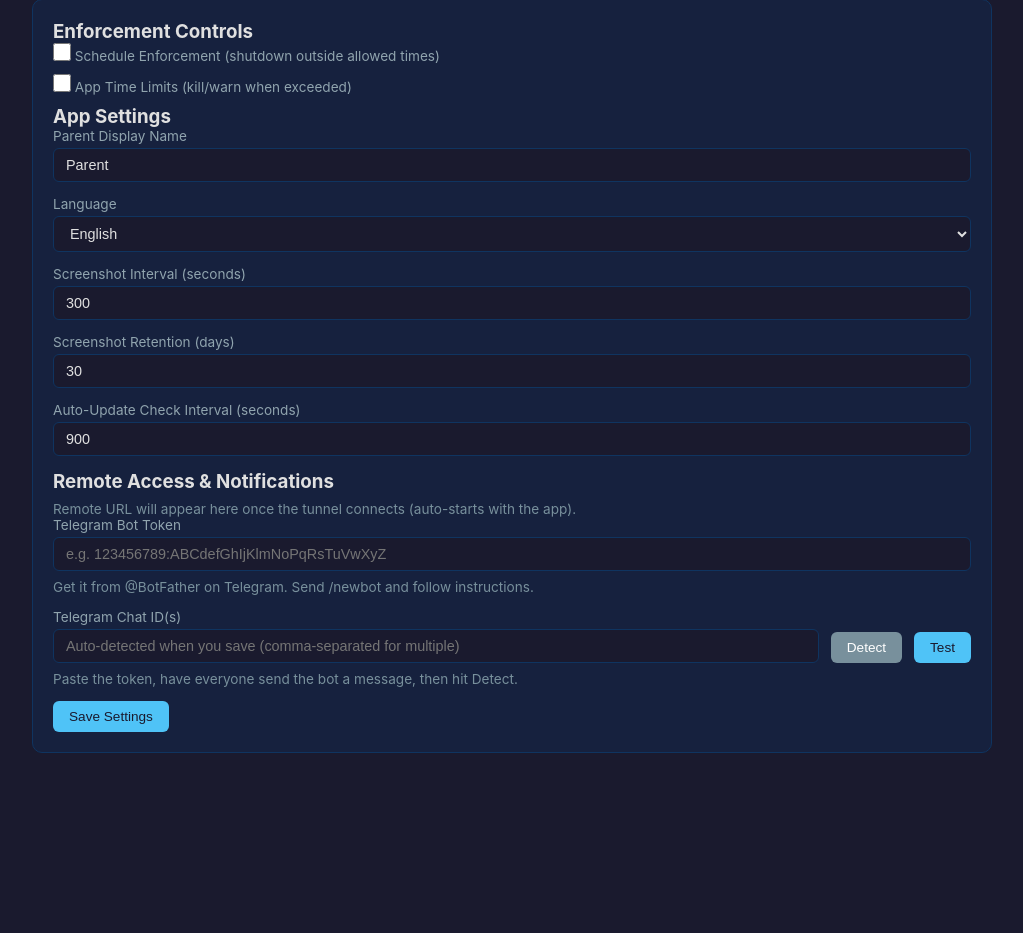
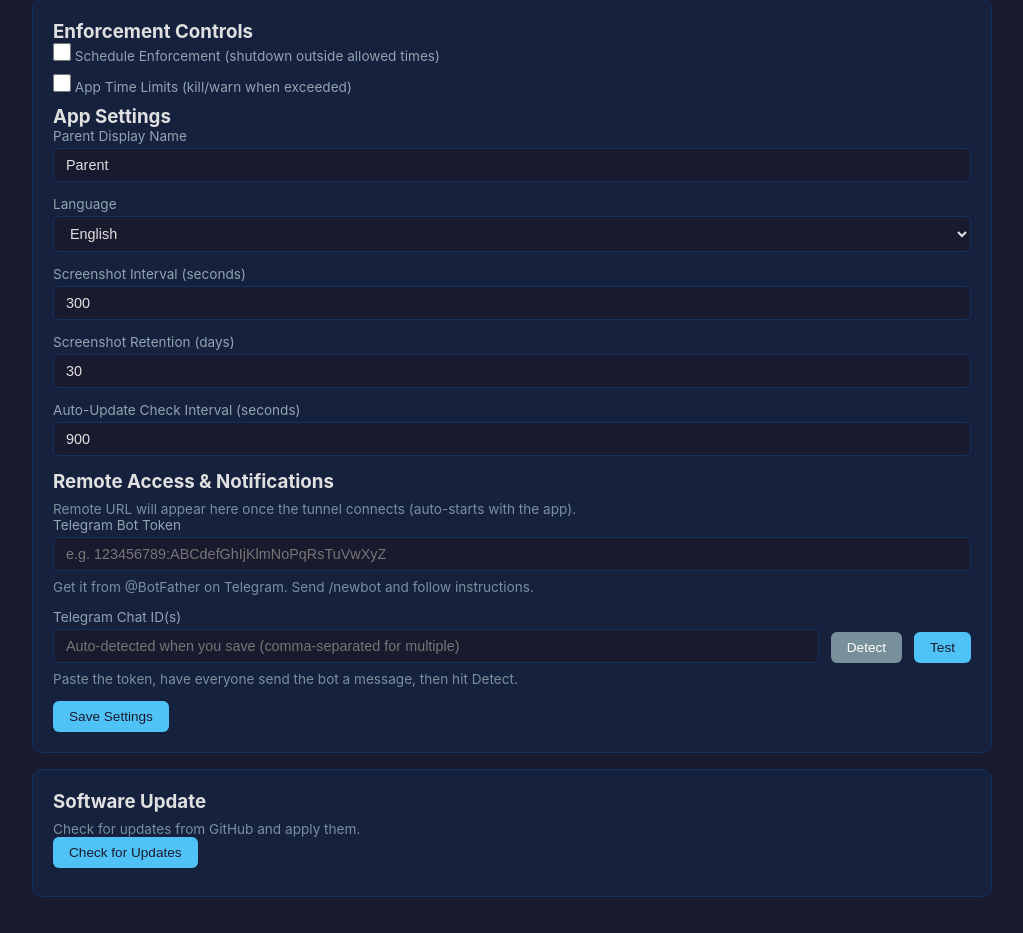
Before and after one commit to tessimago/ParentalControlApp, a Flask app: page /settings in a window 1280 px wide. Shown: the part 293-1226 px from the top of the page, without its empty margins (128-1151 px from the left). Before the commit the page ends 1046 px from the top, so only its background shows below. Run offline with Flask 3, Linux system fonts and the light colour scheme; the visitor is signed in with stand-in values (Sample User, id 1); data comes from the database, SQL or seed files in the repository; data that the repository does not hold is empty.

Commit message:
Add manual Update button and fix updater for new service model
- Add Check for Updates button in Settings page
- New /api/update endpoint: fetches, checks, pulls, restarts
- Fix updater to use python -m pip instead of pip.exe
- Fix restart: launches new pythonw process instead of sc commands

Co-Authored-By: Claude Opus 4.6 <noreply@anthropic.com>

```diff
--- a/app/i18n.py
+++ b/app/i18n.py
@@ -121,6 +121,11 @@ TRANSLATIONS = {
         "detect_btn": "Detect",
         "test_btn": "Test",
         "test_success": "Message sent to {count} chat(s)! Check Telegram.",
+        "update_title": "Software Update",
+        "update_desc": "Check for updates from GitHub and apply them.",
+        "update_btn": "Check for Updates",
+        "update_up_to_date": "Already up to date!",
+        "update_applied": "Update applied! The app will restart in a moment...",
         "telegram_auto_detected": "Telegram chat ID auto-detected: {id}",
         "telegram_send_message": "Telegram token saved. Send your bot a message, then save settings again to auto-detect chat ID.",
         "time_limit_reached_kill": "Time limit reached for {name}! Closing in 10 seconds...",
@@ -247,6 +252,11 @@ TRANSLATIONS = {
         "detect_btn": "Detetar",
         "test_btn": "Testar",
         "test_success": "Mensagem enviada para {count} chat(s)! Verifica o Telegram.",
+        "update_title": "Atualização",
+        "update_desc": "Verificar atualizações do GitHub e aplicar.",
+        "update_btn": "Verificar Atualizações",
+        "update_up_to_date": "Já está atualizado!",
+        "update_applied": "Atualização aplicada! A app vai reiniciar em instantes...",
         "telegram_auto_detected": "Chat ID do Telegram auto-detetado: {id}",
         "telegram_send_message": "Token Telegram guardado. Envia uma mensagem ao bot e guarda novamente para auto-detetar o chat ID.",
         "time_limit_reached_kill": "Limite de tempo atingido para {name}! A fechar em 10 segundos...",
--- a/app/web/routes.py
+++ b/app/web/routes.py
@@ -579,3 +579,35 @@ def api_telegram_test():
         return jsonify({"ok": True, "sent": sent})
     else:
         return jsonify({"ok": False, "error": "; ".join(errors)})
+
+
+# --- Update ---
+
+@bp.route("/api/update", methods=["POST"])
+@login_required
+def api_update():
+    import subprocess
+    from app.config import BASE_DIR
+
+    try:
+        result = subprocess.run(
+            ["git", "fetch"],
+            cwd=BASE_DIR, capture_output=True, timeout=30
+        )
+        if result.returncode != 0:
+            return jsonify({"ok": False, "error": "git fetch failed", "status": "no_git"})
+
+        result = subprocess.run(
+            ["git", "status", "-uno"],
+            cwd=BASE_DIR, capture_output=True, text=True, timeout=10
+        )
+        if "behind" not in result.stdout.lower():
+            return jsonify({"ok": True, "status": "up_to_date"})
+
+        # There's an update available — apply it
+        from app.updater import AutoUpdater
+        updater = AutoUpdater(None)
+        updater._apply_update()
+        return jsonify({"ok": True, "status": "updated"})
+    except Exception as e:
+        return jsonify({"ok": False, "error": str(e)})
--- a/app/web/templates/settings.html
+++ b/app/web/templates/settings.html
@@ -99,6 +99,13 @@
         <button type="submit" class="btn btn-primary">{{ t.save_settings }}</button>
     </form>
 </div>
+
+<div class="card">
+    <h3>{{ t.update_title }}</h3>
+    <p class="note">{{ t.update_desc }}</p>
+    <button type="button" class="btn btn-primary" id="update-btn" onclick="checkUpdate()">{{ t.update_btn }}</button>
+    <p class="note" id="update-note"></p>
+</div>
 {% endblock %}
 
 {% block scripts %}
@@ -143,5 +150,29 @@ function testTelegram() {
         .catch(() => { note.textContent = 'Request failed'; note.style.color = '#ef5350'; })
         .finally(() => { btn.disabled = false; btn.textContent = '{{ t.test_btn }}'; });
 }
+
+function checkUpdate() {
+    const btn = document.getElementById('update-btn');
+    const note = document.getElementById('update-note');
+    btn.disabled = true;
+    btn.textContent = '...';
+    note.textContent = '';
+    fetch("{{ url_for('main.api_update') }}", { method: 'POST' })
+        .then(r => r.json())
+        .then(data => {
+            if (data.ok && data.status === 'up_to_date') {
+                note.textContent = '{{ t.update_up_to_date }}';
+                note.style.color = '#66bb6a';
+            } else if (data.ok && data.status === 'updated') {
+                note.textContent = '{{ t.update_applied }}';
+                note.style.color = '#66bb6a';
+            } else {
+                note.textContent = data.error || 'Update failed';
+                note.style.color = '#ef5350';
+            }
+        })
+        .catch(() => { note.textContent = 'Request failed'; note.style.color = '#ef5350'; })
+        .finally(() => { btn.disabled = false; btn.textContent = '{{ t.update_btn }}'; });
+}
 </script>
 {% endblock %}
```
Also changed, not shown: app/updater.py (+10 -15 lines).
